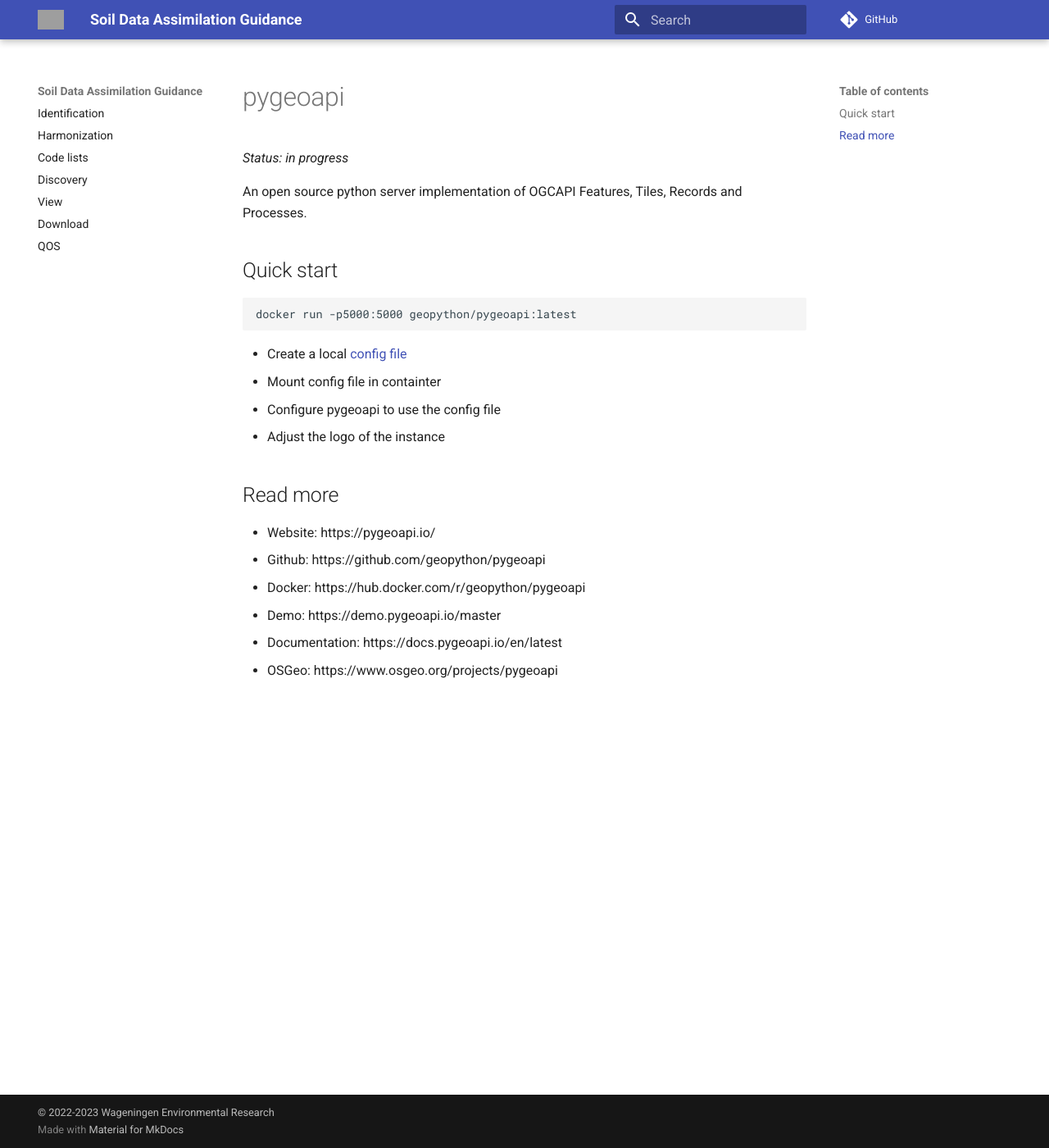
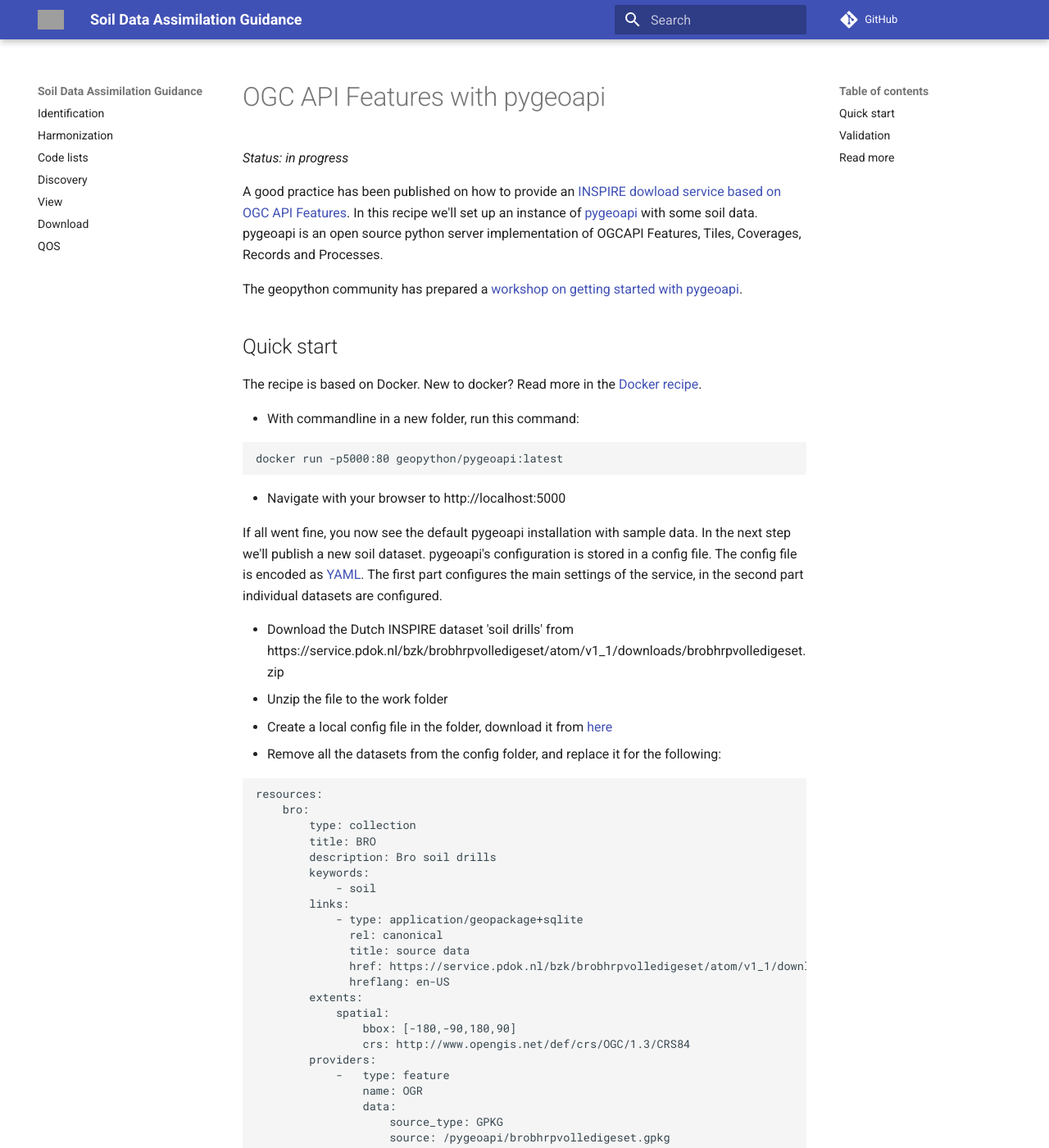
Before and after one commit to ejpsoil/soildata-assimilation-guidance, an MkDocs documentation site: the page built from docs/tools/pygeoapi.md, in a window 1280 px wide and 1400 px high. Shown: the whole window at 82% size. Built offline with MkDocs 1.6.1 and Material for MkDocs 9.7.7, drawn with Linux system fonts in a browser that asks for light colours; comment, search, counter and statistics services are not loaded; some of the changed text lies outside the part shown; grey boxes are pictures that could not be loaded.

Commit message:
update the pygeoapi

````diff
--- a/docs/tools/pygeoapi.md
+++ b/docs/tools/pygeoapi.md
@@ -1,20 +1,73 @@
-# pygeoapi
+# OGC API Features with pygeoapi
 
 *Status: in progress*
 
-An open source python server implementation of OGCAPI Features, Tiles, Records and Processes.
+A good practice has been published on how to provide an [INSPIRE dowload service based on OGC API Features](https://github.com/INSPIRE-MIF/gp-ogc-api-features/blob/master/spec/oapif-inspire-download.md). In this recipe we'll set up an instance of [pygeoapi](https://pygeoapi.io) with some soil data. pygeoapi is an open source python server implementation of OGCAPI Features, Tiles, Coverages, Records and Processes.
+
+The geopython community has prepared a [workshop on getting started with pygeoapi](https://dive.pygeoapi.io/).
 
 ## Quick start
 
+The recipe is based on Docker. New to docker? Read more in the [Docker recipe](../utils/docker.md).
+
+- With commandline in a new folder, run this command:
+
 ```
-docker run -p5000:5000 geopython/pygeoapi:latest
+docker run -p5000:80 geopython/pygeoapi:latest
 ```
 
-- Create a local [config file](https://github.com/geopython/pygeoapi/blob/master/pygeoapi-config.yml)
+- Navigate with your browser to http://localhost:5000
+
+If all went fine, you now see the default pygeoapi installation with sample data. In the next step we'll publish a new soil dataset.
+pygeoapi's configuration is stored in a config file. The config file is encoded as [YAML](https://en.wikipedia.org/wiki/YAML). The first part configures the main settings of the service, in the second part individual datasets are configured.
+
+
+- Download the Dutch INSPIRE dataset 'soil drills' from https://service.pdok.nl/bzk/brobhrpvolledigeset/atom/v1_1/downloads/brobhrpvolledigeset.zip
+- Unzip the file to the work folder
+- Create a local config file in the folder, download it from [here](https://github.com/geopython/pygeoapi/blob/master/pygeoapi-config.yml)
+- Remove all the datasets from the config folder, and replace it for the following:
+
+```yml
+resources:
+    bro:
+        type: collection
+        title: BRO
+        description: Bro soil drills
+        keywords:
+            - soil
+        links:
+            - type: application/geopackage+sqlite
+              rel: canonical
+              title: source data
+              href: https://service.pdok.nl/bzk/brobhrpvolledigeset/atom/v1_1/downloads/brobhrpvolledigeset.zip
+              hreflang: en-US
+        extents:
+            spatial:
+                bbox: [-180,-90,180,90]
+                crs: http://www.opengis.net/def/crs/OGC/1.3/CRS84
+        providers:
+            -   type: feature
+                name: OGR
+                data:
+                    source_type: GPKG
+                    source: /pygeoapi/brobhrpvolledigeset.gpkg
+                    gdal_ogr_options:
+                        SHPT: POINT
+                id_field: bro_id
+                layer: borehole_research
+```
+
 - Mount config file in containter
-- Configure pygeoapi to use the config file
-- Adjust the logo of the instance
 
+```
+docker run -p5000:80 -v ${PWD}/pygeoapi-config.yml:/pygeoapi/local.config.yml -v ${PWD}/brobhrpvolledigeset.gpkg:/pygeoapi/brobhrpvolledigeset.gpkg  geopython/pygeoapi:latest
+```
+
+
+## Validation
+
+JRC recently extended the [INSPIRE validator](https://inspire.ec.europa.eu/validator). It can now also validate an OGC API Features service.
+Because docker runs locally, you need to set up a tunnel for the validator to access the local service. Read the [tunnel recipe](../utils/localtunnel.md) to see how to do that.
 
 ## Read more
 
````
Also changed, not shown: docs/download.md (+1 -1 lines), docs/tools/rasdaman.md (added, +14 -0 lines), docs/utils/jupyter.md (+1 -1 lines).
